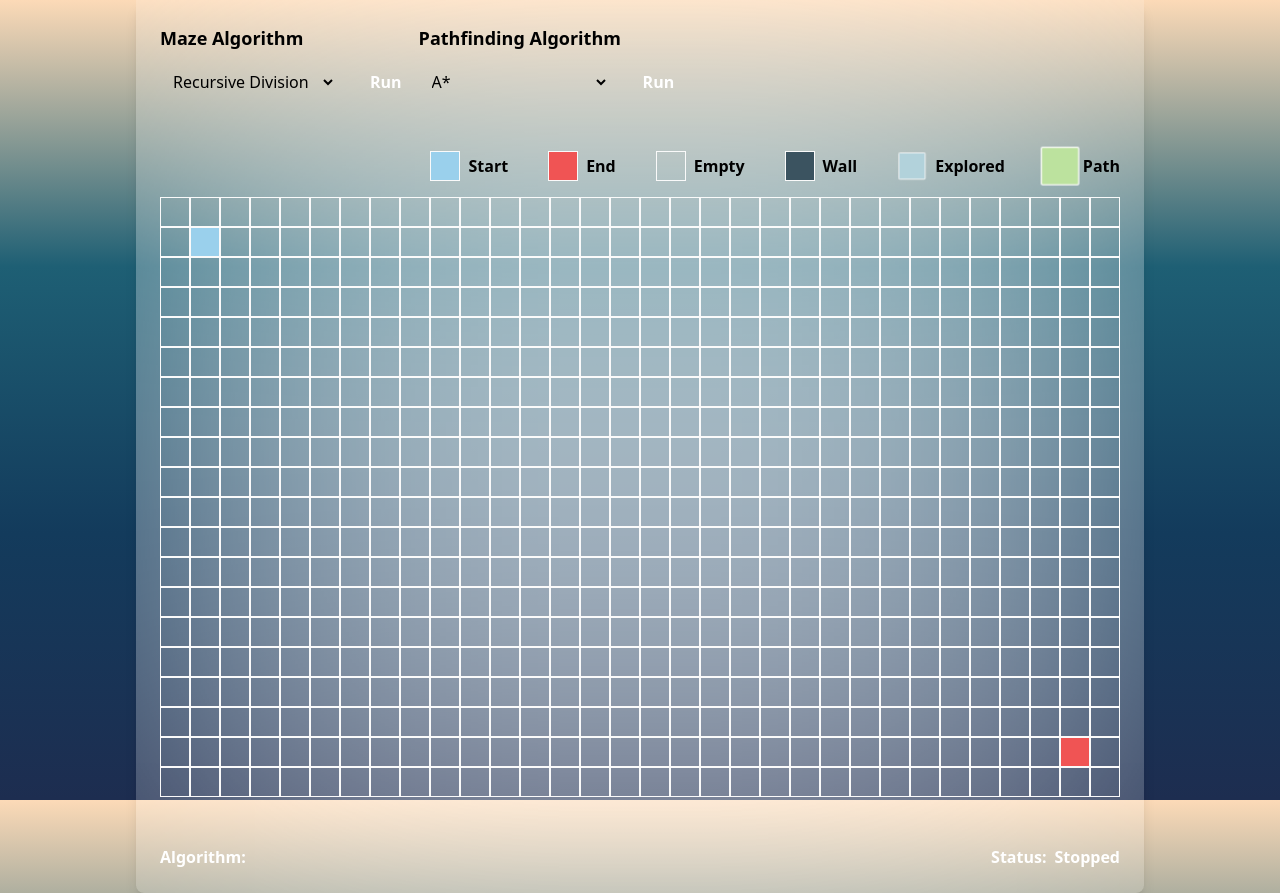
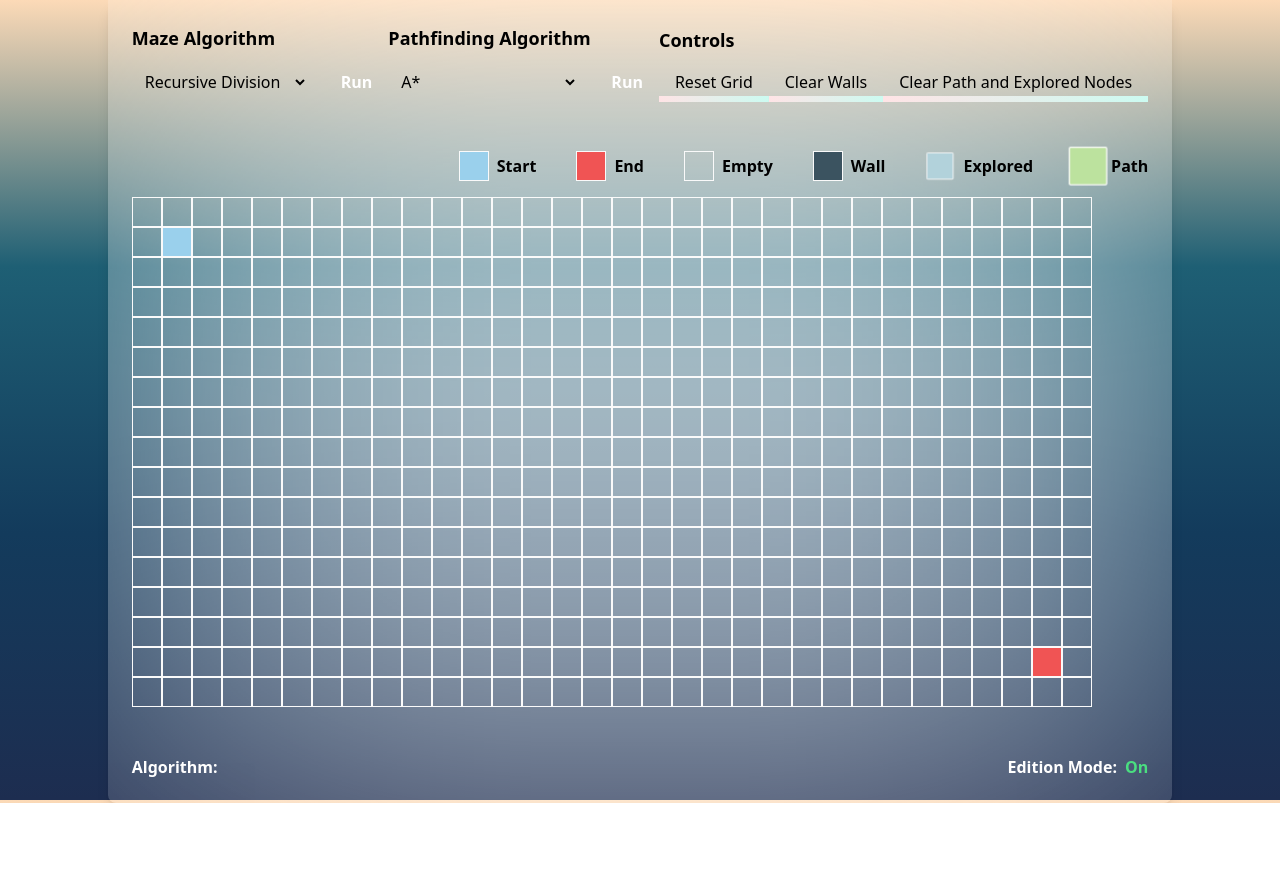
Before and after one commit to Lokicoule/pathfinding-viewer, a React (Vite) app: page / in a window 1280 px wide. After the commit the page ends 803 px from the top, so only its background shows below. Built offline with nearby package versions, Linux system fonts and the light colour scheme.

Commit message:
snapshot: few ui and ux improvments

```diff
--- a/src/bootstrapping/bootstrap.ts
+++ b/src/bootstrapping/bootstrap.ts
@@ -2,8 +2,6 @@ import { NODE_PIXEL_SIZE } from "../shared/constants";
 import { CompositionRoot } from "./CompositionRoot";
 import { calculateGridDimensions } from "./utils/calculateGridDimensions";
 
-// grid card width and height are 3/4 of the viewport width and height
-// that's why we pass 75 as the second and third argument
-const { numCols, numRows } = calculateGridDimensions(NODE_PIXEL_SIZE, 75, 75);
+const { numCols, numRows } = calculateGridDimensions(NODE_PIXEL_SIZE, 75, 65);
 
 export const compositionRoot = CompositionRoot.create(numCols, numRows);
--- a/src/index.css
+++ b/src/index.css
@@ -12,33 +12,6 @@ body {
   );
   background-repeat: no-repeat;
   background-attachment: fixed;
-}
-
-button {
-  border-radius: 8px;
-  border: 1px solid transparent;
-  padding: 0.6em 1.2em;
-  font-size: 1em;
-  font-weight: 500;
-  font-family: inherit;
-  background-color: linear-gradient(
-    to right,
-    rgb(56, 189, 248),
-    rgb(59, 130, 246)
-  );
-  cursor: pointer;
-  transition: border-color 0.25s;
-}
-button:hover {
-  border-color: #646cff;
-}
-button:focus,
-button:focus-visible {
-  outline: 4px auto -webkit-focus-ring-color;
-}
-button:disabled {
-  opacity: 0.5;
-  cursor: not-allowed;
 }
 
 select {
@@ -84,3 +57,7 @@ label {
   filter: blur(10em);
   z-index: -1;
 }
+
+.gradient-underline-animation {
+  @apply bg-gradient-to-r from-rose-100 to-teal-100 bg-no-repeat bg-bottom bg-[length:100%_6px] hover:bg-[length:100%_100%] transition-[background-size] duration-300 ease-in-out hover:text-white;
+}
--- a/src/presentation/components/Algorithm.tsx
+++ b/src/presentation/components/Algorithm.tsx
@@ -4,14 +4,26 @@ import { useAlgorithm } from "../hooks/useAlgorithm";
 type AlgorithmComponent = React.FC;
 
 const Algorithm: AlgorithmComponent = () => {
-  const { algorithm } = useAlgorithm();
+  const { algorithm, isAlgorithmRunning } = useAlgorithm();
 
   return (
-    <div className="flex justify-start gap-2">
-      <p className="font-bold">Algorithm: </p>
-      {algorithm ? (
-        <p className="font-bold">{ALGORITHMS.get(algorithm)}</p>
-      ) : null}
+    <div className="flex justify-between w-full text-white">
+      <div className="flex justify-start gap-2">
+        <p className="font-bold">Algorithm: </p>
+        {algorithm ? (
+          <p className="font-bold">{ALGORITHMS.get(algorithm)}</p>
+        ) : null}
+      </div>
+      <div className="flex justify-start gap-2 font-bold">
+        <p>Edition Mode: </p>
+        <p
+          className={`${
+            isAlgorithmRunning ? "text-red-400" : "text-green-400"
+          }`}
+        >
+          {isAlgorithmRunning ? "Off" : "On"}
+        </p>
+      </div>
     </div>
   );
 };
--- /dev/null
+++ b/src/presentation/components/Controls.tsx
@@ -0,0 +1,68 @@
+import { ClearPathAndExploredNodesCommand } from "../../domain/commands/ClearPathAndExploredNodesCommand";
+import { ClearWallsCommand } from "../../domain/commands/ClearWallsCommand";
+import { ResetGridCommand } from "../../domain/commands/ResetGridCommand";
+
+import { useCommand } from "../adapters/mediator/hooks/useCommand";
+import { useAlgorithmIsRunning } from "../hooks/useAlgorithmIsRunning";
+import { concat } from "../utils/string";
+import Button from "./button/Button";
+
+type ControlsComponent = React.FC<React.HTMLAttributes<HTMLDivElement>>;
+
+const Controls: ControlsComponent = ({ className, ...props }) => {
+  const sendCommand = useCommand();
+  const isAlgorithmRunning = useAlgorithmIsRunning();
+
+  const resetActionMediator = (action: string) => {
+    switch (action) {
+      case "RESET_GRID":
+        sendCommand(ResetGridCommand.name, new ResetGridCommand());
+        break;
+      case "CLEAR_WALLS":
+        sendCommand(ClearWallsCommand.name, new ClearWallsCommand());
+        break;
+      case "CLEAR_PATHFINDING_AND_EXPLORED_NODES":
+        sendCommand(
+          ClearPathAndExploredNodesCommand.name,
+          new ClearPathAndExploredNodesCommand()
+        );
+        break;
+    }
+  };
+
+  return (
+    <div className={concat("flex flex-col gap-2", className)} {...props}>
+      <span className="text-lg font-semibold">Controls</span>
+      <div className="flex flex-row">
+        <Button
+          className="bg-gradient-to-r from-rose-100 to-[#f3e9e9]"
+          disabled={isAlgorithmRunning}
+          variant="underline"
+          onClick={() => resetActionMediator("RESET_GRID")}
+        >
+          Reset Grid
+        </Button>
+        <Button
+          className="bg-gradient-to-r from-[#f3e9e9] to-[#e7efeb]"
+          variant="underline"
+          disabled={isAlgorithmRunning}
+          onClick={() => resetActionMediator("CLEAR_WALLS")}
+        >
+          Clear Walls
+        </Button>
+        <Button
+          className="bg-gradient-to-r from-[#e7efeb] to-teal-100"
+          variant="underline"
+          disabled={isAlgorithmRunning}
+          onClick={() =>
+            resetActionMediator("CLEAR_PATHFINDING_AND_EXPLORED_NODES")
+          }
+        >
+          Clear Path and Explored Nodes
+        </Button>
+      </div>
+    </div>
+  );
+};
+
+export default Controls;
--- a/src/presentation/components/GridCard.tsx
+++ b/src/presentation/components/GridCard.tsx
@@ -7,6 +7,7 @@ import { useGrid } from "../hooks/useGrid";
 import useStateMap from "../hooks/useStateMap";
 import { concat } from "../utils/string";
 import Algorithm from "./Algorithm";
+import Controls from "./Controls";
 import { Legend } from "./Legend";
 import Maze from "./Maze";
 import Pathfinding from "./Pathfinding";
@@ -70,14 +71,17 @@ const GridCard: GridCardComponent = () => {
     <Card isBlurred className="border-none h-full w-full">
       <Card.Header>
         <div className="flex flex-row justify-between items-center">
-          <div className="flex flex-row justify-start items-center">
-            <Maze />
-            <Pathfinding />
+          <div className="flex flex-row justify-between items-center">
+            <div className="flex flex-row justify-start items-center">
+              <Maze />
+              <Pathfinding />
+            </div>
           </div>
+          <Controls />
         </div>
       </Card.Header>
-      <Card.Body className="flex flex-col items-center justify-center">
-        <div className="flex justify-end">
+      <Card.Body>
+        <div className="flex justify-end items-center">
           <Legend />
         </div>
         <div className="mt-4">
@@ -111,17 +115,7 @@ const GridCard: GridCardComponent = () => {
         </div>
       </Card.Body>
       <Card.Footer>
-        <div className="flex justify-between w-full text-white">
-          <div className="flex flex-row gap-2">
-            <Algorithm />
-          </div>
-          <div className="flex justify-start gap-2">
-            <p className="font-bold">Status: </p>
-            <p className="font-bold">
-              {isAlgorithmRunning ? "Running" : "Stopped"}
-            </p>
-          </div>
-        </div>
+        <Algorithm />
       </Card.Footer>
     </Card>
   );
--- a/src/presentation/components/GridController.tsx
+++ /dev/null
@@ -1,57 +0,0 @@
-import { ClearPathAndExploredNodesCommand } from "../../domain/commands/ClearPathAndExploredNodesCommand";
-import { ClearWallsCommand } from "../../domain/commands/ClearWallsCommand";
-import { ResetGridCommand } from "../../domain/commands/ResetGridCommand";
-
-import { useCommand } from "../adapters/mediator/hooks/useCommand";
-import { useAlgorithmIsRunning } from "../hooks/useAlgorithmIsRunning";
-
-type GridControllerComponent = React.FC;
-
-const GridController: GridControllerComponent = () => {
-  const sendCommand = useCommand();
-  const isAlgorithmRunning = useAlgorithmIsRunning();
-
-  const resetActionMediator = (action: string) => {
-    switch (action) {
-      case "RESET_GRID":
-        sendCommand(ResetGridCommand.name, new ResetGridCommand());
-        break;
-      case "CLEAR_WALLS":
-        sendCommand(ClearWallsCommand.name, new ClearWallsCommand());
-        break;
-      case "CLEAR_PATHFINDING_AND_EXPLORED_NODES":
-        sendCommand(
-          ClearPathAndExploredNodesCommand.name,
-          new ClearPathAndExploredNodesCommand()
-        );
-        break;
-    }
-  };
-
-  return (
-    <div className="flex flex-row justify-evenly w-full">
-      <button
-        onClick={() => resetActionMediator("RESET_GRID")}
-        color="foreground"
-      >
-        Reset Grid
-      </button>
-      <button
-        disabled={isAlgorithmRunning}
-        onClick={() => resetActionMediator("CLEAR_WALLS")}
-      >
-        Clear Walls
-      </button>
-      <button
-        disabled={isAlgorithmRunning}
-        onClick={() =>
-          resetActionMediator("CLEAR_PATHFINDING_AND_EXPLORED_NODES")
-        }
-      >
-        Clear Path and Explored Nodes
-      </button>
-    </div>
-  );
-};
-
-export default GridController;
--- a/src/presentation/components/Legend.tsx
+++ b/src/presentation/components/Legend.tsx
@@ -1,10 +1,13 @@
 import { NODE_PIXEL_SIZE } from "../../shared/constants";
 
-export type LegendComponent = React.FC;
+export type LegendComponent = React.FC<React.HTMLAttributes<HTMLDivElement>>;
 
-export const Legend: LegendComponent = () => {
+export const Legend: LegendComponent = ({ className, ...props }) => {
   return (
-    <div className="flex justify-center items-center gap-10">
+    <div
+      className={`flex justify-center items-center gap-10 ${className}`}
+      {...props}
+    >
       <div className="flex justify-center items-center gap-2">
         <div
           className="cell start"
--- /dev/null
+++ b/src/presentation/components/button/Button.tsx
@@ -0,0 +1,50 @@
+type ButtonVariant = "default" | "underline";
+
+type ButtonProps = React.PropsWithChildren<
+  {
+    variant?: ButtonVariant;
+  } & React.DetailedHTMLProps<
+    React.ButtonHTMLAttributes<HTMLButtonElement>,
+    HTMLButtonElement
+  >
+>;
+
+type ButtonComponent = React.FC<ButtonProps>;
+
+const Button: ButtonComponent = ({
+  children,
+  className,
+  onClick,
+  variant = "default",
+  ...props
+}) => {
+  switch (variant) {
+    case "underline":
+      return (
+        <button
+          {...props}
+          onClick={onClick}
+          className={`
+          disabled:opacity-50 disabled:pointer-events-none disabled:cursor-not-allowed
+           px-4 py-2 rounded-t-sm
+           bg-gradient-to-r from-rose-100 to-teal-100 bg-no-repeat bg-bottom bg-[length:100%_6px] transition-[background-size] duration-300 ease-in-out hover:bg-[length:100%_100%] hover:text-white ${
+             className || ""
+           }`}
+        >
+          {children}
+        </button>
+      );
+    default:
+      return (
+        <button
+          {...props}
+          onClick={onClick}
+          className={`px-4 py-2 rounded-lg text-white ${className || ""}`}
+        >
+          {children}
+        </button>
+      );
+  }
+};
+
+export default Button;
--- a/src/presentation/components/card/Card.tsx
+++ b/src/presentation/components/card/Card.tsx
@@ -15,16 +15,36 @@ type CardComponent = React.FC<CardProps> & {
   Footer: CardSectionComponent;
 };
 
-const CardBody: CardSectionComponent = ({ children, ...props }) => {
-  return <div className={`px-4 py-5 sm:p-6 ${props}`}>{children}</div>;
+const CardHeader: CardSectionComponent = ({
+  children,
+  className,
+  ...props
+}) => {
+  return (
+    <div className={`px-4 py-5 sm:p-6 ${className}`} {...props}>
+      {children}
+    </div>
+  );
 };
 
-const CardHeader: CardSectionComponent = ({ children, ...props }) => {
-  return <div className={`px-4 py-5 sm:p-6 ${props}`}>{children}</div>;
+const CardBody: CardSectionComponent = ({ children, className, ...props }) => {
+  return (
+    <div className={`px-4 py-5 sm:p-6 ${className}`} {...props}>
+      {children}
+    </div>
+  );
 };
 
-const CardFooter: CardSectionComponent = ({ children, ...props }) => {
-  return <div className={`px-4 py-5 sm:p-6 ${props}`}>{children}</div>;
+const CardFooter: CardSectionComponent = ({
+  children,
+  className,
+  ...props
+}) => {
+  return (
+    <div className={`px-4 py-5 sm:p-6 ${className}`} {...props}>
+      {children}
+    </div>
+  );
 };
 
 const Card: CardComponent = ({ isBlurred, children, ...props }) => {
--- /dev/null
+++ b/src/presentation/components/icons/GithubIcon.tsx
@@ -0,0 +1,18 @@
+import React from "react";
+
+type GithubIconProps = React.SVGProps<SVGSVGElement>;
+type GithubIconComponent = React.FC<GithubIconProps>;
+
+const GithubIcon: GithubIconComponent = (props) => {
+  return (
+    <svg viewBox="0 0 24 24" {...props}>
+      <path
+        fillRule="evenodd"
+        clipRule="evenodd"
+        d="M12 2C6.477 2 2 6.463 2 11.97c0 4.404 2.865 8.14 6.839 9.458.5.092.682-.216.682-.48 0-.236-.008-.864-.013-1.695-2.782.602-3.369-1.337-3.369-1.337-.454-1.151-1.11-1.458-1.11-1.458-.908-.618.069-.606.069-.606 1.003.07 1.531 1.027 1.531 1.027.892 1.524 2.341 1.084 2.91.828.092-.643.35-1.083.636-1.332-2.22-.251-4.555-1.107-4.555-4.927 0-1.088.39-1.979 1.029-2.675-.103-.252-.446-1.266.098-2.638 0 0 .84-.268 2.75 1.022A9.607 9.607 0 0 1 12 6.82c.85.004 1.705.114 2.504.336 1.909-1.29 2.747-1.022 2.747-1.022.546 1.372.202 2.386.1 2.638.64.696 1.028 1.587 1.028 2.675 0 3.83-2.339 4.673-4.566 4.92.359.307.678.915.678 1.846 0 1.332-.012 2.407-.012 2.734 0 .267.18.577.688.48 3.97-1.32 6.833-5.054 6.833-9.458C22 6.463 17.522 2 12 2Z"
+      />
+    </svg>
+  );
+};
+
+export default GithubIcon;
```
Also changed, not shown: 1 other file (tests, documents, lock files or other folders).
